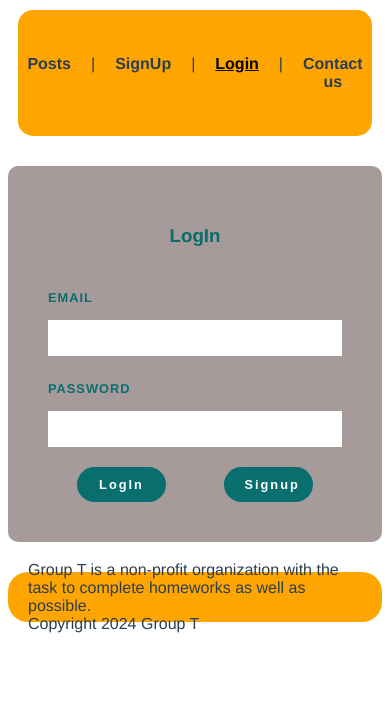
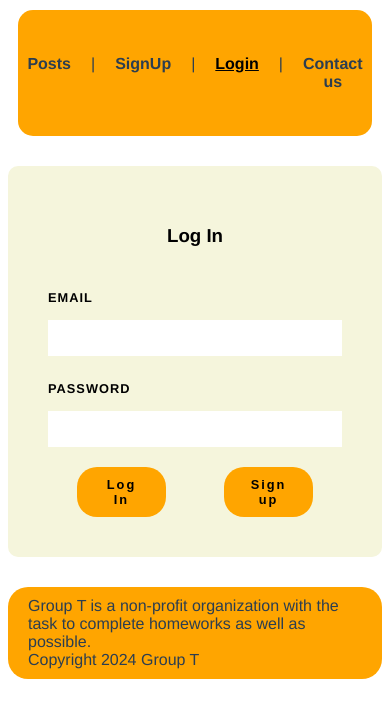
Before and after one commit to samuelkolsar/HW4, a Vue app: page /api/login in a window 390 px wide. Shown: the top 718 px of the page. Built offline with nearby package versions, Linux system fonts and the light colour scheme.

Commit message:
Added visualization to signup, login and contactus + fixed footer for phone version

```diff
--- a/src/components/AppFooter.vue
+++ b/src/components/AppFooter.vue
@@ -20,7 +20,7 @@
     background-color: orange;
     padding: 10px 20px;
     border-radius: 20px;
-    height: 50px;
+    height: auto;
     width: 100%;
     box-sizing: border-box; /* Ensure padding doesn't increase width */
   }
--- a/src/views/AddPost.vue
+++ b/src/views/AddPost.vue
@@ -74,7 +74,7 @@ input {
   box-sizing: border-box;
   border: none;
   border-bottom: 1px solid white;
-  color: blue;
+  color: black;
 }
 button {
   background: orange;
--- a/src/views/AllPosts.vue
+++ b/src/views/AllPosts.vue
@@ -67,7 +67,7 @@ export default {
       }
     },
     Logout() {
-      this.$router.push('api/signup')
+      this.$router.push('/api/signup')
     }
   },
   mounted() {
--- a/src/views/ContactUs.vue
+++ b/src/views/ContactUs.vue
@@ -44,10 +44,12 @@
 
   <style scoped>
   .contact-page {
-    max-width: 600px;
-    margin: 0 auto;
-    padding: 20px;
-    font-family: Arial, sans-serif;
+    max-width: 420px;
+    margin: 30px auto;
+    background: beige;
+    text-align: center;
+    padding: 40px;
+    border-radius: 10px;
   }
 
   h1 {
--- a/src/views/LogIn.vue
+++ b/src/views/LogIn.vue
@@ -1,13 +1,13 @@
 <template>
   <div class="form">
-    <h3>LogIn</h3>
+    <h3>Log In</h3>
     <label for="email">Email</label>
     <input type="email" name="email"  required v-model="email">
     <label for="password">Password</label>
     <input type="password" name="password" required v-model="password">
     <div class="container">
-      <button @click="LogIn"  class="center">LogIn</button>
-      <button @click='this.$router.push("/api/signup")' class="center">Signup</button>
+      <button @click="LogIn"  class="center">Log In</button>
+      <button @click='this.$router.push("/api/signup")' class="center">Sign up</button>
     </div>
   </div>
 </template>
@@ -64,17 +64,17 @@ LogIn() {
 .form {
   max-width: 420px;
   margin: 30px auto;
-  background: rgb(167, 154, 154);
+  background: beige;
   text-align: left;
   padding: 40px;
   border-radius: 10px;
 }
 h3 {
   text-align: center;
-  color: rgb(8, 110, 110);
+  color: black;
 }
 label {
-  color: rgb(8, 110, 110);
+  color: black;
   display: inline-block;
   margin: 25px 0 15px;
   font-size: 0.8em;
@@ -89,14 +89,14 @@ input {
   box-sizing: border-box;
   border: none;
   border-bottom: 1px solid white;
-  color: blue;
+  color: black;
 }
 button {
-  background: rgb(8, 110, 110);
+  background: orange;
   border: 0;
   padding: 10px 20px;
   margin: 20px 20px 20px 20px;
-  color: white;
+  color: black;
   border-radius: 20px;
   align-items: center;
   text-align: center;
--- a/src/views/SignUp.vue
+++ b/src/views/SignUp.vue
@@ -1,13 +1,13 @@
 <template>
   <body>
   <div class="form">
-    <h3>SignUp</h3>
+    <h3>Sign Up</h3>
     <label for="email">Email</label>
     <input type="email" name="email"  required v-model="email">
     <label for="password">Password</label>
     <input type="password" name="password" required v-model="password">
     <div v-if="errMsg">{{errMsg}} </div>
-    <button @click="SignUp" class="SignUp">SignUp</button>
+    <button @click="SignUp" class="SignUp">Sign Up</button>
   </div>
   </body>
 </template>
@@ -69,17 +69,17 @@ SignUp() {
 .form {
   max-width: 420px;
   margin: 30px auto;
-  background: rgb(167, 154, 154);
+  background: beige;
   text-align: left;
   padding: 40px;
   border-radius: 10px;
 }
 h3 {
   text-align: center;
-  color: rgb(8, 110, 110);
+  color: black;
 }
 label {
-  color: rgb(8, 110, 110);
+  color: black;
   display: inline-block;
   margin: 25px 0 15px;
   font-size: 0.8em;
@@ -97,11 +97,11 @@ input {
   color: blue;
 }
 button {
-  background: rgb(8, 110, 110);
+  background: orange;
   border: 0;
   padding: 10px 20px;
   margin-top: 20px;
-  color: white;
+  color: black;
   border-radius: 20px;
   align-items: center;
   text-align: center;
```
